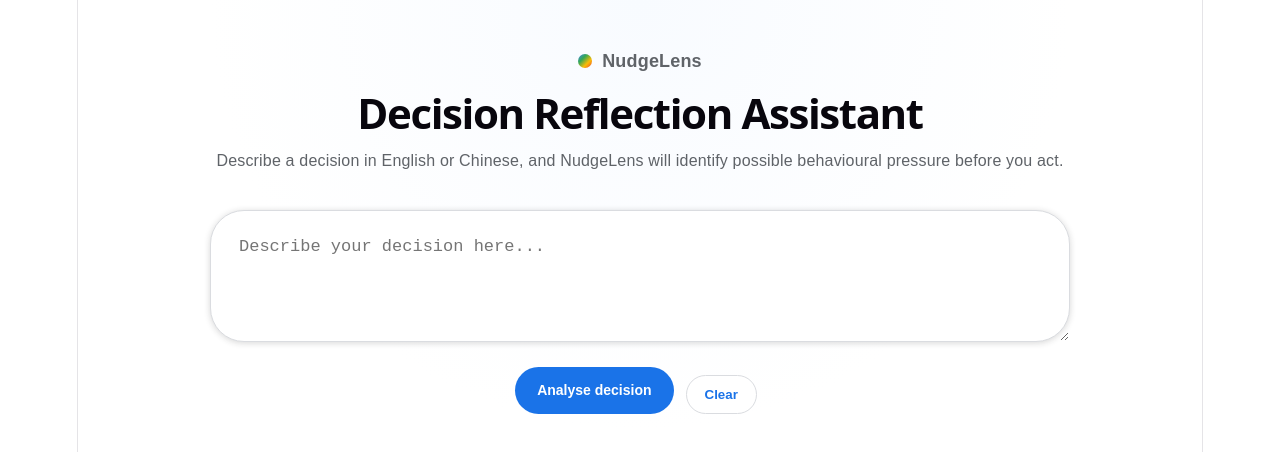
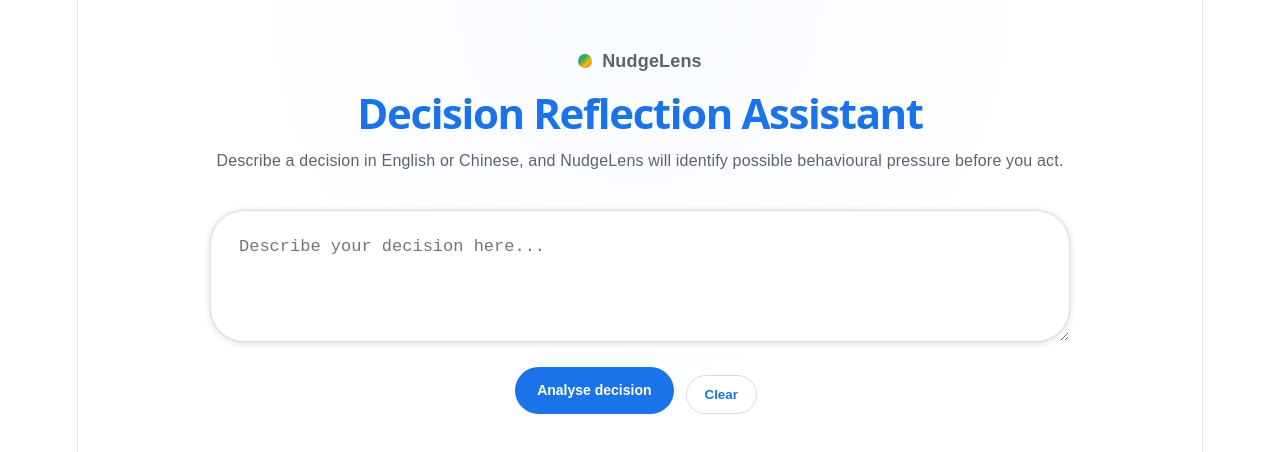
Before and after one commit to ktvr8k7qnm-coder/Nudge-lens, a React (Vite) app: page / in a window 1280 px wide. Shown: the top 452 px of the page. Built offline with nearby package versions, Linux system fonts and the light colour scheme.

Commit message:
update title color

```diff
--- a/src/App.jsx
+++ b/src/App.jsx
@@ -738,7 +738,8 @@
     lineHeight: 1.1,
     fontWeight: 600,
     letterSpacing: "-1.4px",
-    margin: 0
+    margin: 0,
+    color: "#1a73e8"
   },
   description: {
     color: "#5f6368",
```
